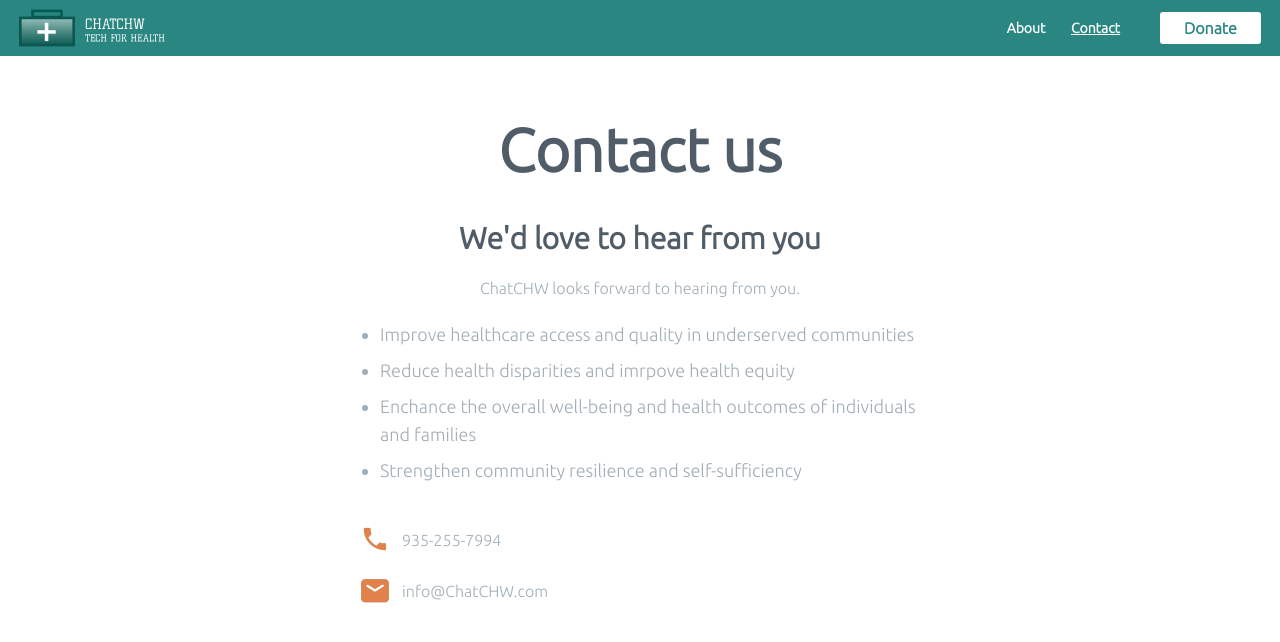
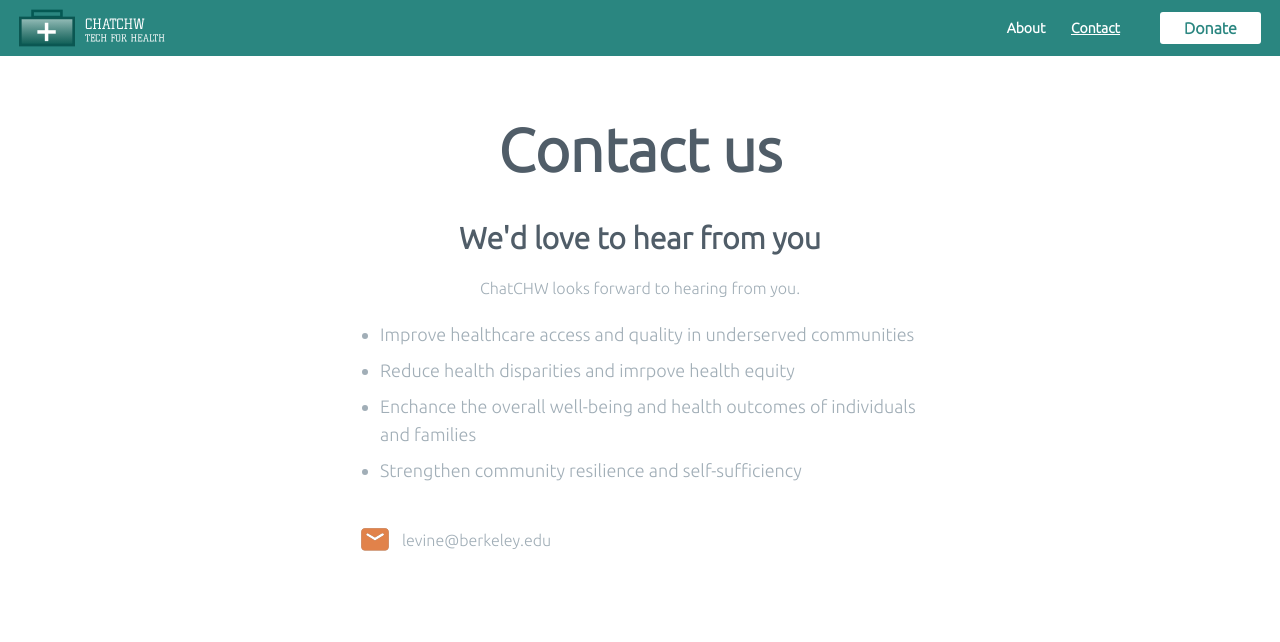
Before and after one commit to SamuelLo1/ChatCHW_Web, a Next.js app: page /contact in a window 1280 px wide. Shown: the top 642 px of the page. Built offline with nearby package versions, Linux system fonts and the light colour scheme.

Commit message:
Update page.tsx

```diff
--- a/app/(dashboard)/(routes)/contact/page.tsx
+++ b/app/(dashboard)/(routes)/contact/page.tsx
@@ -24,15 +24,6 @@ const ContactPage = () => {
             </div>
 
             <div className="text-[#A1AEB7]">
-                <div className="flex items-center ml-auto mr-auto w-[70%] lg:w-[50%] pb-5">
-                    <Image
-                        src={"/assets/phone.svg"}
-                        height={30}
-                        width={30}
-                        alt="phone"
-                    />
-                    <p className="pl-3">935-255-7994</p>
-                </div>
                 <div className="flex items-center ml-auto mr-auto w-[70%] lg:w-[50%]">
                     <Image
                         src={"/assets/email.svg"}
@@ -40,7 +31,7 @@ const ContactPage = () => {
                         width={30}
                         alt="phone"
                     />
-                    <p className="pl-3">info@ChatCHW.com</p>
+                    <p className="pl-3">levine@berkeley.edu</p>
                 </div>
             </div>
         </div>
```
